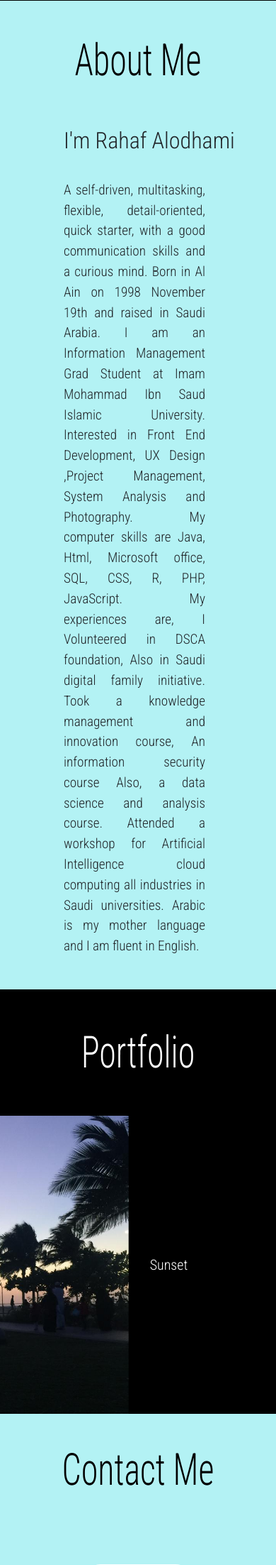
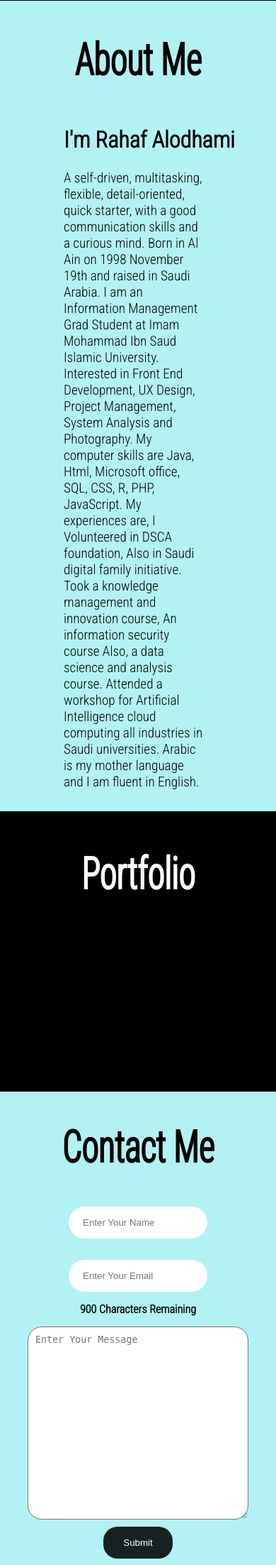
Before and after one commit to RahafAlodhami/My-personal-website, a PHP site: page / in a window 390 px wide. Shown: the part 659-2864 px from the top of the page at 71% size. Run offline with PHP 8.4, Linux system fonts and the light colour scheme; grey boxes are pictures that could not be loaded.

Commit message:
new change

```diff
--- a/index.html
+++ b/index.html
@@ -6,13 +6,23 @@
     <title>Rahaf Alodhami</title>
     <link rel="shortcut icon" href="LOGO.png">
     <link rel="stylesheet" href="https://cdnjs.cloudflare.com/ajax/libs/font-awesome/5.15.3/css/all.min.css">
-    <link href="https://cdn.jsdelivr.net/npm/bootstrap@5.0.1/dist/css/bootstrap.min.css" rel="stylesheet" integrity="sha384-+0n0xVW2eSR5OomGNYDnhzAbDsOXxcvSN1TPprVMTNDbiYZCxYbOOl7+AMvyTG2x" crossorigin="anonymous">
-    <script src="https://cdn.jsdelivr.net/npm/bootstrap@5.0.1/dist/js/bootstrap.bundle.min.js" integrity="sha384-gtEjrD/SeCtmISkJkNUaaKMoLD0//ElJ19smozuHV6z3Iehds+3Ulb9Bn9Plx0x4" crossorigin="anonymous"></script>
     <link rel="stylesheet" href="style.css">
     <script src="Java.js"></script>
+    <script src= "https://ajax.googleapis.com/ajax/libs/jquery/3.3.1/jquery.min.js"></script>
+
+       <script>
+           $(document).ready(function () {
+               var max_length = 900;
+               $('textarea').keyup(function () {
+                   var len = max_length - $(this).val().length;
+                   $('.GFG').text(len);
+               });
+
+           });
+       </script>
 </head>
 <body>
-  <script src="https://cdn.jsdelivr.net/npm/bootstrap@5.0.1/dist/js/bootstrap.bundle.min.js" integrity="sha384-gtEjrD/SeCtmISkJkNUaaKMoLD0//ElJ19smozuHV6z3Iehds+3Ulb9Bn9Plx0x4" crossorigin="anonymous"></script>
+
 
     <nav class="navbar">
         <ul>
@@ -43,7 +53,7 @@
                 <div class="name">
                   <h2>I'm Rahaf Alodhami</h2>
                     <p>
-                    A self-driven, multitasking, flexible, detail-oriented, quick starter, with a good communication skills and a curious mind. Born in Al Ain on 1998 November 19th and raised in Saudi Arabia. I am an Information Management Grad Student at Imam Mohammad Ibn Saud Islamic University. Interested in Front End Development, UX Design ,Project Management, System Analysis and Photography. My computer skills are Java, Html, Microsoft office, SQL, CSS, R, PHP, JavaScript. My experiences are, I Volunteered in DSCA foundation, Also in Saudi digital family initiative. Took a knowledge management and innovation course, An information security course Also, a data science and analysis course. Attended a workshop for Artificial Intelligence cloud computing all industries in Saudi universities. Arabic is my mother language and I am fluent in English.</p>
+                    A self-driven, multitasking, flexible, detail-oriented, quick starter, with a good communication skills and a curious mind. Born in Al Ain on 1998 November 19th and raised in Saudi Arabia. I am an Information Management Grad Student at Imam Mohammad Ibn Saud Islamic University. Interested in Front End Development, UX Design, Project Management, System Analysis and Photography. My computer skills are Java, Html, Microsoft office, SQL, CSS, R, PHP, JavaScript. My experiences are, I Volunteered in DSCA foundation, Also in Saudi digital family initiative. Took a knowledge management and innovation course, An information security course Also, a data science and analysis course. Attended a workshop for Artificial Intelligence cloud computing all industries in Saudi universities. Arabic is my mother language and I am fluent in English.</p>
                 </div>
             </div>
         </section>
@@ -81,7 +91,9 @@
         <form action="" id="myform" onsubmit = "return validate();" class="form">
             <input id="name" type="text" name="name" class="input" placeholder="Enter Your Name" required>
             <input id="email" type="email" name="email" class="input" placeholder="Enter Your Email"required>
-            <textarea name="message" id="message" cols="70" rows="10" placeholder="Enter Your Message" maxlength="800"required></textarea>
+            <p> <span class="GFG">900</span> Characters Remaining </p>
+            <textarea name="message" id="message" cols="70" rows="15" placeholder="Enter Your Message" maxlength="900"required></textarea>
+
             <input type="submit" value="Submit" id="submit">
         </form>
 
--- a/style.css
+++ b/style.css
@@ -5,17 +5,23 @@
       padding: 0;
   }
   html{
-    scroll-behavior: smooth;
-    overflow-x: hidden;
+      scroll-behavior:smooth;
+
 }
+
+
+
+  /* Portrait phones and smaller */
+  @media (max-width: 480px) {
 
    body{
        overflow-x: hidden;
    }
 
+  html{
+      overflow-x: hidden;
 
-/* Portrait phones and smaller */
-@media (max-width: 480px) {
+  }
 
     .navbar{
         justify-content: center;
@@ -24,6 +30,12 @@ body{
         margin-left: -770px;
     }
 
+    .navbar ul li{
+
+    }
+
+
+
     .about img{
         display: none;
     }
@@ -31,12 +43,24 @@ body{
     .name{
     margin-left: 80px;
     }
+
     #message{
         width: 290px;
         height: 250px;
     }
 
+    .name p{
 
+     text-align:left;
+    }
+
+    .item img {
+     width: 290px !important;}
+
+     .caption{
+       font-size: 16px !important;
+       font-weight: bolder;
+     }
 
   }
   /* navbar */
@@ -195,7 +219,7 @@ padding-bottom: 50px;
   }
 
   .item img {
-  width: 560px
+    width: 560px ;
   }
 
   .item .caption {
@@ -293,7 +317,8 @@ padding-bottom: 50px;
 
   #submit{
       padding: 15px 20px;
-    margin: 30px;
+      margin-bottom: 10px;
+      margin-top: -5px;
       width: 25%;
       border-radius: 20px;
       background-color: #000000dc;
@@ -308,7 +333,24 @@ padding-bottom: 50px;
       cursor: pointer;
   }
 
+  #error_message{
+      margin-bottom: -10px;
+      background-color: #b3f2f4;
+      padding: 0px;
+      text-align: center;
+      font-weight: bold;
+      font-size: 19px;
+      transition: all 0.5s ease;
+      font-family: 'Montserrat', sans-serif;
+      font-family: 'Roboto Condensed', sans-serif;
+  }
+  .form p{
+    text-align: center;
+    font-weight: bold;
+    font-family: 'Montserrat', sans-serif;
+    font-family: 'Roboto Condensed', sans-serif;
 
+  }
   /*--- footer --*/
 
   .text-center {
@@ -332,13 +374,3 @@ padding-bottom: 50px;
      width: 50px;
      height: 40px;
   }
-
-  #error_message{
-    margin-bottom: 40px;
-      background-color: #b3f2f4;
-      padding: 0px;
-      text-align: center;
-      font-weight: bold;
-      font-size: 19px;
-      transition: all 0.5s ease;
-  }
```
Lines whose indentation alone changed are shown as unchanged.
